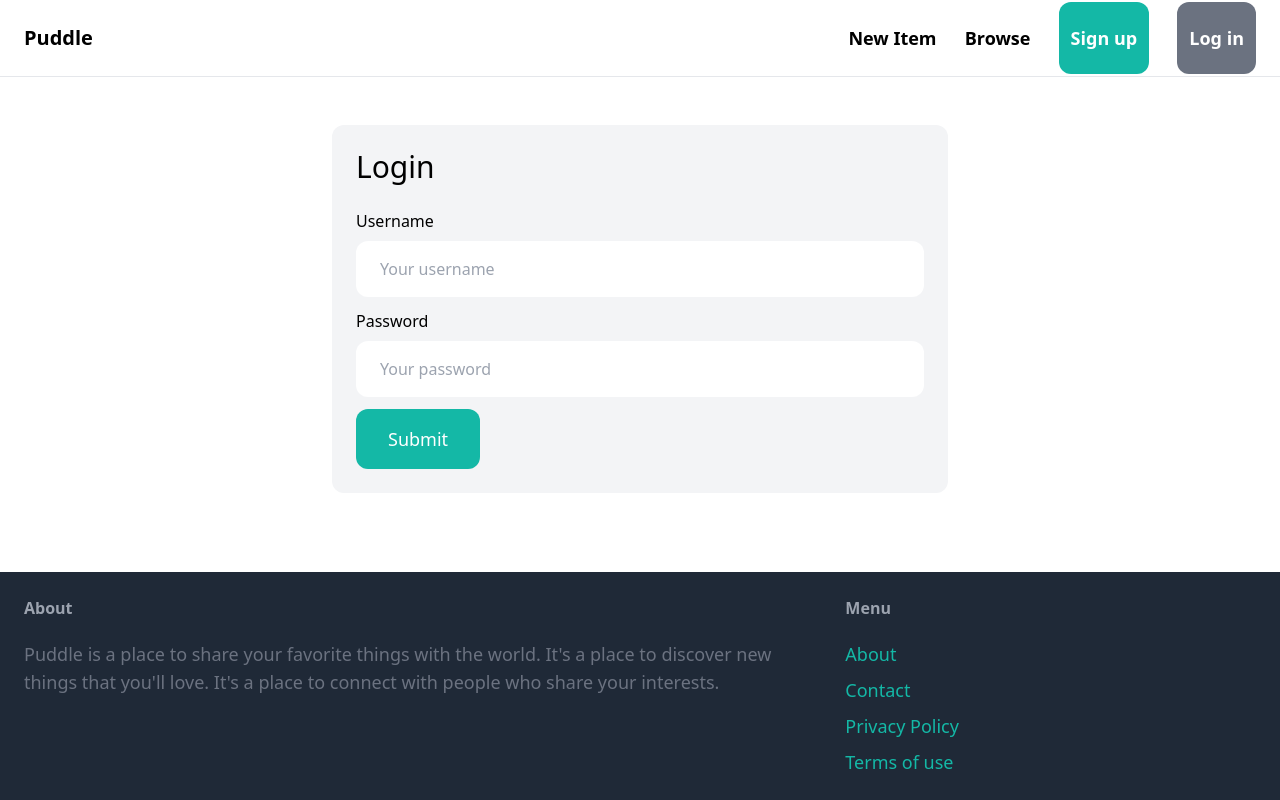
After one commit to edemaukabi/online-marketplace, a Django app: page /login/ in a window 1280 px wide. The commit adds this page. Run offline with Django 4.2, Linux system fonts and the light colour scheme; some libraries are stand-ins or nearby versions.

Commit message:
add login functionality

```diff
--- a/core/forms.py
+++ b/core/forms.py
@@ -1,6 +1,17 @@
 from django import forms
-from django.contrib.auth.forms import UserCreationForm
+from django.contrib.auth.forms import UserCreationForm, AuthenticationForm
 from django.contrib.auth.models import User
+
+
+class LoginForm(AuthenticationForm):
+    username = forms.CharField(widget=forms.TextInput(attrs={
+        'class': 'w-full px-6 py-4 rounded-xl',
+        'placeholder': 'Your username'
+        }))
+    password = forms.CharField(widget=forms.PasswordInput(attrs={
+        'class': 'w-full px-6 py-4 rounded-xl',
+        'placeholder': 'Your password'
+        }))
 
 
 class SignUpForm(UserCreationForm):
--- a/core/templates/core/base.html
+++ b/core/templates/core/base.html
@@ -11,10 +11,16 @@
     <nav class="py-6 px-6 flex justify-between items-center border-b border-gray-200">
         <a href="/" class="text-xl font-semibold">Puddle</a>
         <div class="space-x-6">
-            <a href="#" class="text-lg font-semibold hover:text-gray-500">New Item</a>
+            <a href="{% url 'item:new_item' %}"  class="text-lg font-semibold hover:text-gray-500">New Item</a>
             <a href="#" class="text-lg font-semibold hover:text-gray-500">Browse</a>
+
+            {% if request.user.is_authenticated %}
+            <a href="#" class="px-3 py-6 text-lg font-semibold bg-teal-500 text-white rounded-xl hover:text-teal-700">Inbox</a>
+            <a href="#" class="px-3 py-6 text-lg font-semibold bg-gray-500 text-white rounded-xl hover:text-gray-700">Dashboard</a>
+            {% else %}
             <a href="{% url 'core:signup' %}" class="px-3 py-6 text-lg font-semibold bg-teal-500 text-white rounded-xl hover:text-teal-700">Sign up</a>
-            <a href="#" class="px-3 py-6 text-lg font-semibold bg-gray-500 text-white rounded-xl hover:text-gray-700">Log in</a>
+            <a href="{% url 'core:login' %}" class="px-3 py-6 text-lg font-semibold bg-gray-500 text-white rounded-xl hover:text-gray-700">Log in</a>
+            {% endif %}
     </nav>
     <div class="px-6 py-6">
         {% block content %}
--- /dev/null
+++ b/core/templates/core/login.html
@@ -0,0 +1,34 @@
+{% extends 'core/base.html' %}
+
+{% block title %}Sign up{% endblock %}
+
+{% block content %}
+<div class="w-1/2 my-6 p-6 mx-auto bg-gray-100 rounded-xl">
+    <h1 class="mb-6 text-3xl">Login</h1>
+    <form method="post" action=".">
+        {% csrf_token %}
+
+        <div class="mb-3">
+            <label class="inline-block mb-2">Username</label><br>
+            {{ form.username }}
+        </div>
+
+        <div class="mb-3">
+            <label class="inline-block mb-2">Password</label><br>
+            {{ form.password }}
+        </div>
+
+        {% if form.errors or form.non_field_errors %}
+            <div class="mb-3 p-6 bg-red-100 rounded-xl">
+                {% for field in form %}
+                    {{ field.errors }}
+                {% endfor %}
+                {{ form.non_field_errors }}
+            </div>
+        {% endif %}
+
+        <button class="py-4 px-8 text-lg bg-teal-500 hover:bg-teal-700 rounded-xl text-white">Submit</button>
+    </form>
+</div>
+
+{% endblock content %}
--- a/core/urls.py
+++ b/core/urls.py
@@ -1,6 +1,8 @@
 from django.urls import path
+from django.contrib.auth import views as auth_views
 
 from . import views
+from .forms import LoginForm
 
 app_name = 'core'
 
@@ -8,4 +10,5 @@ urlpatterns = [
     path('', views.index, name='index'),
     path('contact/', views.contact, name='contact'),
     path('signup/', views.signup, name='signup'),
+    path('login/', auth_views.LoginView.as_view(template_name='core/login.html', authentication_form=LoginForm), name='login'),
 ]
--- a/item/urls.py
+++ b/item/urls.py
@@ -5,5 +5,6 @@ from . import views
 app_name = 'item'
 
 urlpatterns = [
+    path('new_item', views.new_item, name='new_item'),
     path('<int:pk>/', views.detail, name='detail'),
 ]
--- a/puddle/settings.py
+++ b/puddle/settings.py
@@ -26,6 +26,10 @@ SECRET_KEY = 'django-insecure-i7my)$hoo4)rtugw5-q_pij4$uwc9@%x-_vol^)a2%mlhnjl9#
 DEBUG = True
 
 ALLOWED_HOSTS = []
+
+LOGIN_URL = '/login/'
+LOGIN_REDIRECT_URL = '/'
+LOGOUT_REDIRECT_URL = '/'
 
 
 # Application definition
```
Also changed, not shown: core/views.py (+8 -2 lines), item/forms.py (added, +8 -0 lines), item/templates/item/form.html (added, +27 -0 lines), item/views.py (+13 -0 lines), db.sqlite3.
